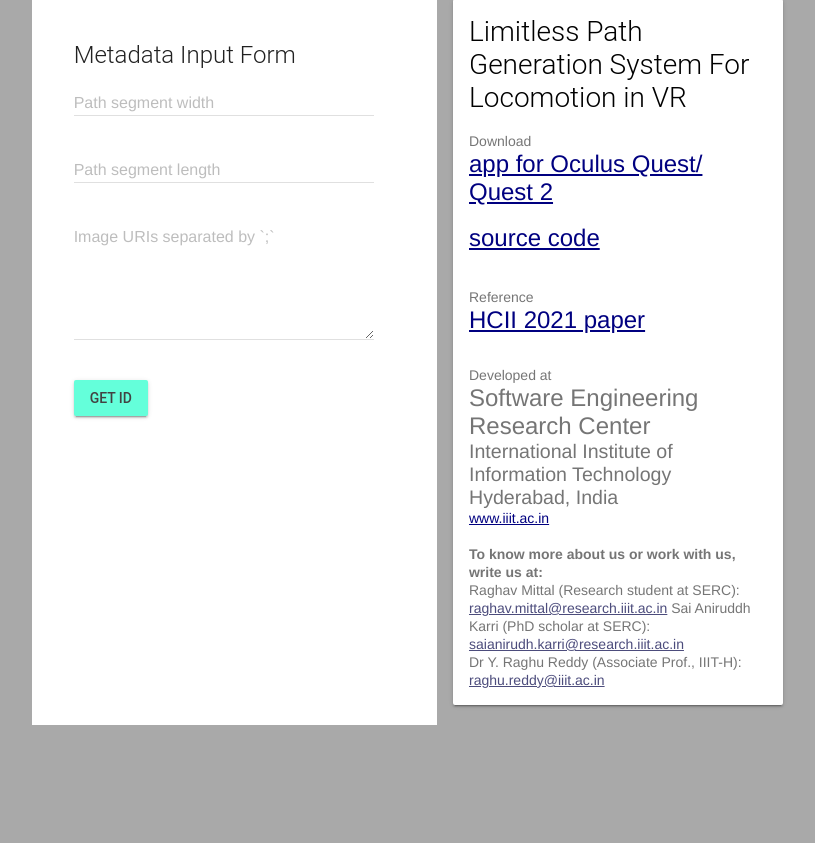
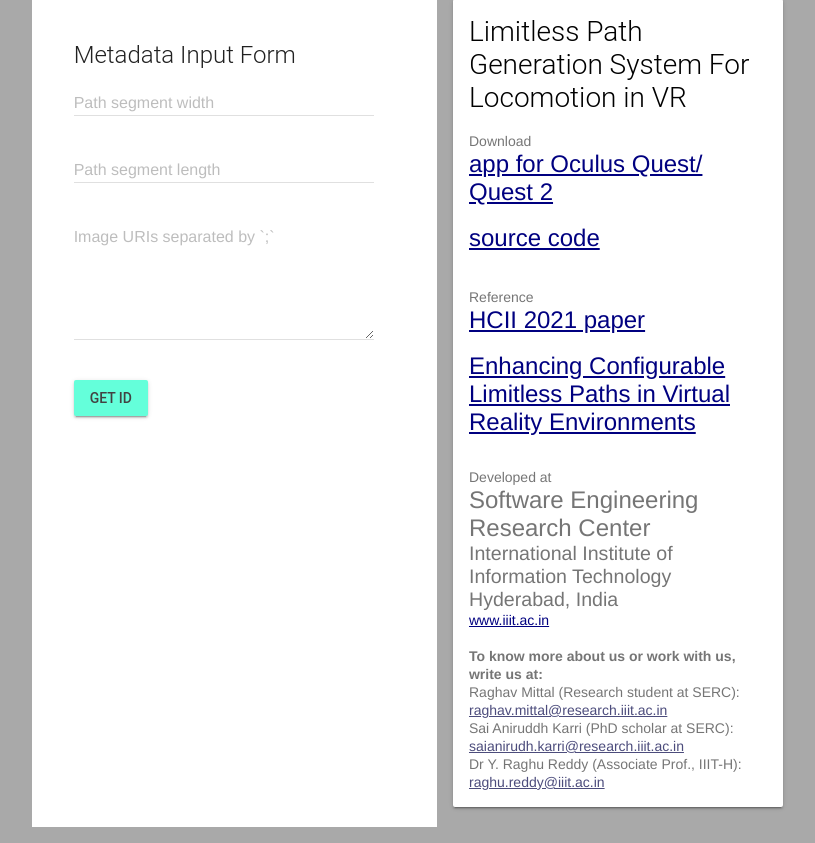
Before and after one commit to raghavmittal101/metadataInputSystem, a Flask app: page / in a window 1280 px wide. Shown: the part 17-860 px from the top of the page, without its empty margins (195-1010 px from the left). Run offline with Flask 2, Linux system fonts and the light colour scheme; some libraries are stand-ins or nearby versions.

Commit message:
Update - URLS and add enhancement paper

```diff
--- a/templates/base.html
+++ b/templates/base.html
@@ -68,10 +68,15 @@
                 <h3 class="mdl-card__title-text" style="font-size: 2rem; color: black;"> Limitless Path Generation System For Locomotion in VR </h3>
               <br>
                 Download
-                <a target="_blank" class="mdl-card__title-text" href="#" style="color: navy;">app for Oculus Quest/ Quest 2</a><br>
-                <a target="_blank" class="mdl-card__title-text" href="#" style="color: navy;">source code</a><br/><br/>
+                <a target="_blank" class="mdl-card__title-text" href="https://github.com/raghavmittal101/test-quest-2/releases/" style="color: navy;">app for Oculus Quest/ Quest 2</a><br>
+                <a target="_blank" class="mdl-card__title-text" href="https://github.com/raghavmittal101/test-quest-2/releases/" style="color: navy;">source code</a><br/><br/>
                 Reference
-                <a target="_blank" class="mdl-card__title-text" href="#" style="color: navy;">HCII 2021 paper</a>
+                <a target="_blank" class="mdl-card__title-text" href="https://link.springer.com/chapter/10.1007/978-3-030-77599-5_7" style="color: navy;">
+			HCII 2021 paper
+	      	</a><br>
+		<a target="_blank" class="mdl-card__title-text" href="https://dl.acm.org/doi/abs/10.1145/3511430.3511452" style="color: navy;">
+			Enhancing Configurable Limitless Paths in Virtual Reality Environments
+	      	</a>
               </div>
               <!-- #<button class="mdl-button mdl-js-button mdl-button--raised mdl-js-ripple-effect"> </button><br><br> -->
                 <!-- <button class="mdl-button mdl-js-button mdl-button--raised mdl-js-ripple-effect"> Download Unity Package </button> -->
@@ -82,9 +87,9 @@
                   <a target="_blank" style="color: navy;" href=https://www.iiit.ac.in>www.iiit.ac.in</a>
                   <br/><br/>
                   <b>To know more about us or work with us, write us at:</b> <br>
-	          Raghav Mittal (Research student at SERC):<br> <a href="mailto:raghav.mittal@research.iiit.ac.in" style="color: rgb(76, 76, 124);">raghav.mittal@research.iiit.ac.in</a>
+	          Raghav Mittal (Research student at SERC):<br> <a href="mailto:raghav.mittal@research.iiit.ac.in" style="color: rgb(76, 76, 124);">raghav.mittal@research.iiit.ac.in</a><br>
 		  Sai Aniruddh Karri (PhD scholar at SERC):<br> <a href="mailto:saianirudh.karri@research.iiit.ac.in" style="color: rgb(76, 76, 124);">saianirudh.karri@research.iiit.ac.in</a><br>
-		  Dr Y. Raghu Reddy (Associate Prof., IIIT-H):<br><a href="mailto:raghu.reddy@iiit.ac.in" style="color: rgb(76, 76, 124);">raghu.reddy@iiit.ac.in</a><br/>
+		  Dr Y. Raghu Reddy (Associate Prof., IIIT-H):<br><a href="mailto:raghu.reddy@iiit.ac.in" style="color: rgb(76, 76, 124);">raghu.reddy@iiit.ac.in</a>
                 </div>
 
             </div>
```
